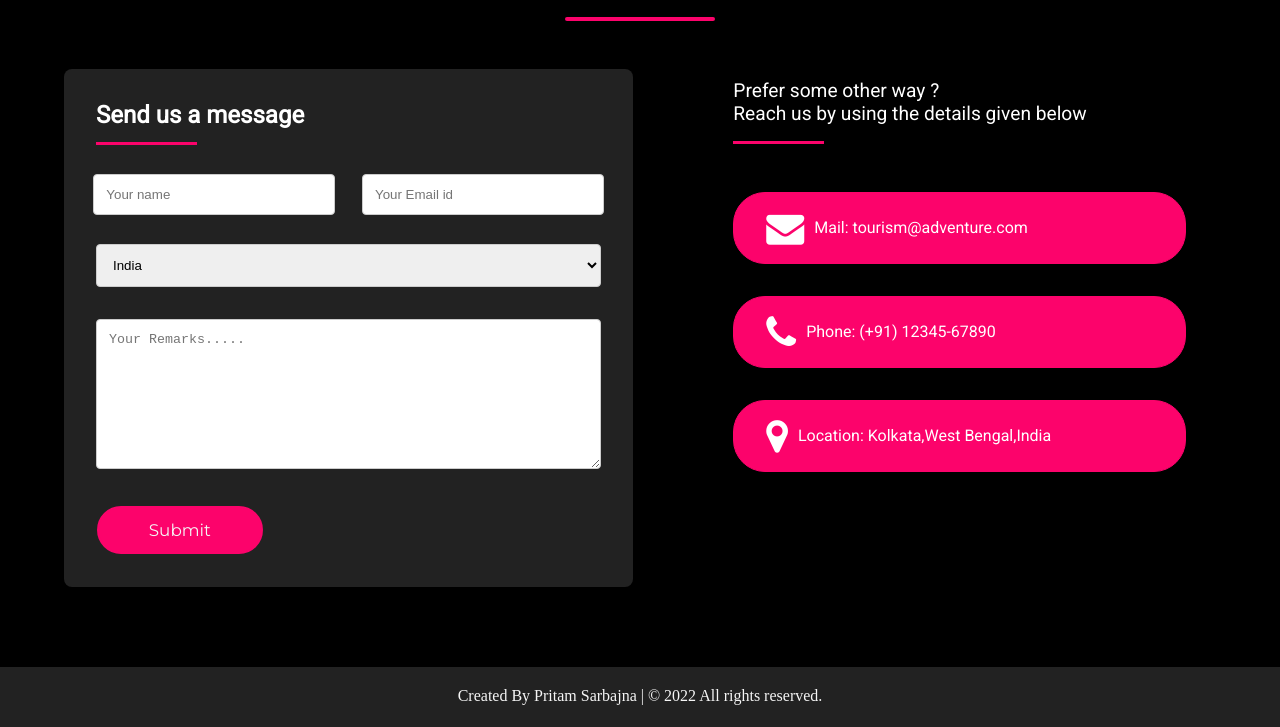
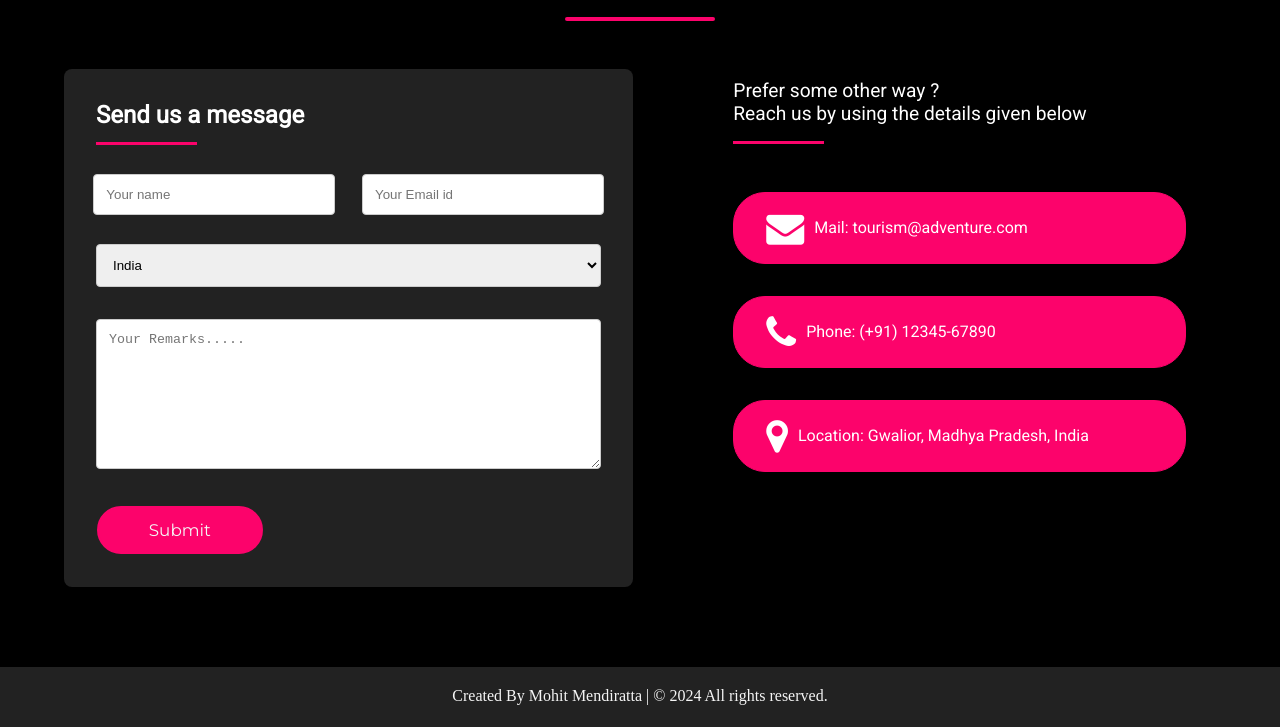
Before and after one commit to Mohitmendiratta1/Tourism-Website, a plain HTML site: page index.html in a window 1280 px wide. Shown: the part 3961-4688 px from the top of the page. Drawn offline with nearby package versions, Linux system fonts and the light colour scheme; a web font is replaced by a local one.

Commit message:
Update index.html

```diff
--- a/index.html
+++ b/index.html
@@ -258,7 +258,7 @@
                 </div>
                 <div class="c_boxx">
                     <a href="#"><i class="fa fa-map-marker"></i>
-                        Location: Kolkata,West Bengal,India
+                        Location: Gwalior, Madhya Pradesh, India
                     </a>
                 </div>
             </div>
@@ -270,7 +270,7 @@
     <!-- end -->
     <!--footer-->
     <section class="footer">
-        <span>Created By Pritam Sarbajna | &#169; 2022 All rights
+        <span>Created By Mohit Mendiratta | &#169; 2024 All rights
             reserved.</span>
         <div class="social">
             <li>
```
